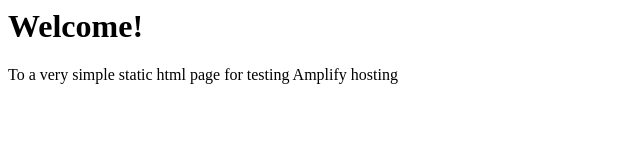
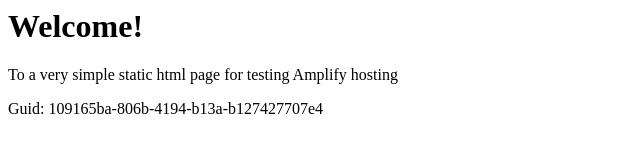
Before and after one commit to aws-aemilia-lhr/Github-PR-Commit-Integration-Test-DoNotTouch-Gith-OKSLNVO2-v1-prod-eu-west-2, a website: page src/index.html in a window 1280 px wide. Shown: the whole page, without its empty margins (0-640 px from the left). Drawn offline with Linux system fonts and the light colour scheme.

Commit message:
commit from integ tests

```diff
--- a/src/index.html
+++ b/src/index.html
@@ -1,3 +1,5 @@
+
+
 <html lang="en">
 
 <head>
@@ -10,6 +12,6 @@
 <body>
     <h1>Welcome!</h1>
     <p>To a very simple static html page for testing Amplify hosting</p>
-</body>
+    <p>Guid: 109165ba-806b-4194-b13a-b127427707e4</p></body>
 
 </html>
```
